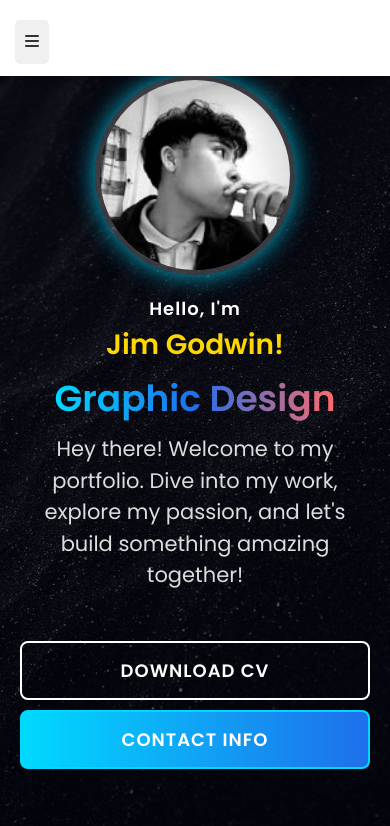
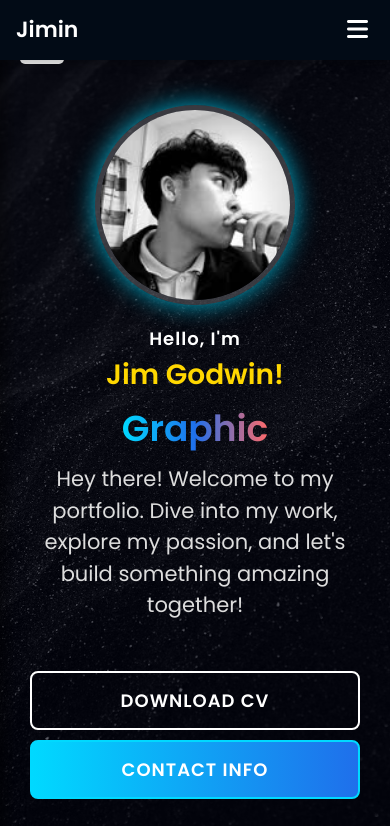
Before and after one commit to JiminPanganiban/My-Portfolio, a plain HTML site: page index.html in a window 390 px wide. Shown: the top 826 px of the page. Drawn offline with nearby package versions, Linux system fonts and the light colour scheme.

Commit message:
final mobile top bar sidebar design

```diff
--- a/css/main.css
+++ b/css/main.css
@@ -322,7 +322,7 @@ section.shift {
     /* height: 2160px !important; */
     min-height: 100vh;
     /* /* background: #030e1d;  */
-    background: url('img/starry-bg.jpg');
+    background: url('../img/starry-bg.jpg');
     color: white;
     padding: 50px;
     flex-direction: column;
--- a/css/mobiledesign.css
+++ b/css/mobiledesign.css
@@ -1,92 +1,82 @@
-/* Mobile Sidebar Hidden by Default */
 @media (max-width: 768px) {
     .menu {
-        position: fixed;
-        left: -100%; /* Move off-screen */
-        top: 0;
-        width: 250px;
-        height: 100%;
-        background-color: rgba(2, 11, 22, 0.95);
-        box-shadow: 2px 0 10px rgba(0, 0, 0, 0.2);
-        transition: left 0.3s ease-in-out;
-        z-index: 999; /* Ensure it's above content */
+        width: 250px !important;
+        height: 100vh !important;
+        background-color: #031122 !important;
+        position: fixed !important;
+        top: 0 !important;
+        left: -250px !important;
+        z-index: 2000 !important;
+        transition: left 0.3s ease-in-out !important;
+        box-shadow: 5px 0 15px rgba(0, 0, 0, 0.5) !important;
+        padding-top: 80px !important;
     }
 
-    /* Show sidebar when toggled */
     .menu.show {
-        left: 0;
+        left: 0 !important;
     }
 
-    /* Remove profile image, name, social links on mobile */
-    .menu.show .profile-img,
-    .menu.show .my-name,
-    .menu.show .social-links {
-        display: none;
+    .profile-img,
+    .my-name,
+    .social-links {
+        display: none !important;
     }
 
-    /* Make sure top bar is visible */
-    .top-bar {
-        display: flex;
-        justify-content: space-between;
-        align-items: center;
-        padding: 15px 20px;
-        background-color: white;
-        box-shadow: 0 4px 6px rgba(0, 0, 0, 0.1);
-        position: fixed;
-        width: 100%;
-        top: 0;
-        left: 0;
-        z-index: 1000;
+    .list li a {
+        font-size: 18px !important;
+        padding: 12px 20px !important;
+        display: flex !important;
+        align-items: center !important;
+        color: white !important;
     }
 
-
-    /* Sidebar Toggle Button */
-    .toggle-btn {
-        position: absolute;
-        left: 15px;
-        background-color: #f0f0f0;
-        color: #333;
-        border: none;
-        border-radius: 5px;
-        padding: 10px;
-        cursor: pointer;
-        transition: background-color 0.3s ease;
+    .list li a i {
+        font-size: 20px !important;
+        margin-right: 10px !important;
     }
 
-    .toggle-btn:hover {
-        background-color: #dcdcdc;
+    section {
+        margin-left: 0 !important;
+        padding-top: 80px !important;
     }
 
-    /* Prevent scrolling when sidebar is open on mobile */
-    .no-scroll {
-        overflow: hidden;
-        position: relative; /* Ensure content remains interactive */
+    .top-bar {
+        width: 100% !important;
+        height: 60px !important;
+        background-color: #020b16 !important;
+        display: flex !important;
+        align-items: center !important;
+        justify-content: space-between !important;
+        padding: 0 16px !important;
+        position: fixed !important;
+        top: 0 !important;
+        left: 0 !important;
+        z-index: 2100 !important;
+        color: white !important;
+        box-shadow: 0px 4px 10px rgba(0, 0, 0, 0.2) !important;
+        box-sizing: border-box !important;
     }
 
+    .top-bar-title {
+        font-size: 22px !important;
+        font-weight: 600 !important;
+        margin: 0 !important;
+        padding: 0 !important;
+        line-height: 1 !important;
 
-    /* Adjust sections for mobile */
-    section {
-        margin-left: 0; /* No sidebar margin */
-        padding: 70px 15px; /* Space below top bar */
     }
 
-    /* Home Section */
-    #Home {
-        height: 600px !important; /* Adjust height for mobile */
-        padding: 10px; /* Adjust padding */
-        display: flex;
-        flex-direction: column; /* Stack elements vertically */
-        justify-content: center; /* Center vertically */
+    .mobile-toggle-btn {
+        background: none !important;
+        border: none !important;
+        color: white !important;
+        font-size: 24px !important;
+        cursor: pointer !important;
+        transition: transform 0.3s ease !important;
+        margin: 0 !important;
     }
 
-    /* Hide social links in mobile view */
-    .social-links {
-        display: none !important; /* Hide social links */
-    }
-
-    /* Adjust sidebar navigation links */
-    .list a {
-        font-size: 16px; /* Smaller font size for links */
-        padding: 8px; /* Adjust padding */
+    .toggle-btn.active {
+        transform: rotate(90deg) !important;
     }
 }
--- a/index.html
+++ b/index.html
@@ -18,7 +18,7 @@
     <!-- Mobile Top Bar -->
     <div id="top-bar" class="top-bar">
         <h2 class="top-bar-title">Jimin</h2>
-        <button id="mobile-sidebar-toggle" class="toggle-btn">
+        <button id="mobile-sidebar-toggle" class="mobile-toggle-btn">
             <i class="fas fa-bars"></i>
         </button>
     </div>
--- a/script.js
+++ b/script.js
@@ -1,4 +1,4 @@
-// sidebar toggle code
+// desktop sidebar toggle code
 function toggleSidebar() {
     const sidebar = document.getElementById('sidebar');
     const sections = document.querySelectorAll('section');
@@ -11,14 +11,27 @@ function toggleSidebar() {
     sections.forEach(section => {
         section.classList.toggle('shift');
     });
-
-    // Prevent body scroll when the sidebar is open
-    document.body.classList.toggle('sidebar-open');
 }
 
 // Event listeners for both buttons
-document.getElementById('mobile-sidebar-toggle').addEventListener('click', toggleSidebar);
 document.getElementById('desktop-sidebar-toggle').addEventListener('click', toggleSidebar);
+
+
+
+
+//mobile sidebar toggle code
+
+document.addEventListener("DOMContentLoaded", function () {
+    const sidebar = document.getElementById("sidebar");
+    const mobileToggle = document.getElementById("mobile-sidebar-toggle");
+
+    if (mobileToggle && sidebar) {
+        mobileToggle.addEventListener("click", function () {
+            sidebar.classList.toggle("show");
+            this.classList.toggle("active");
+        });
+    }
+});
 
 
 
@@ -85,7 +98,7 @@ document.getElementById('desktop-sidebar-toggle').addEventListener('click', togg
 
 
 // for name typewriter in home
-const textArray = ["Information Technology", "Graphic Design", "Web Development", "UI/UX Design"];
+const textArray = ["IT Student", "Fresh Graduate", "Graphic Design", "Web Development"];
 let textIndex = 0;
 let charIndex = 0;
 const typingSpeed = 100;
```
